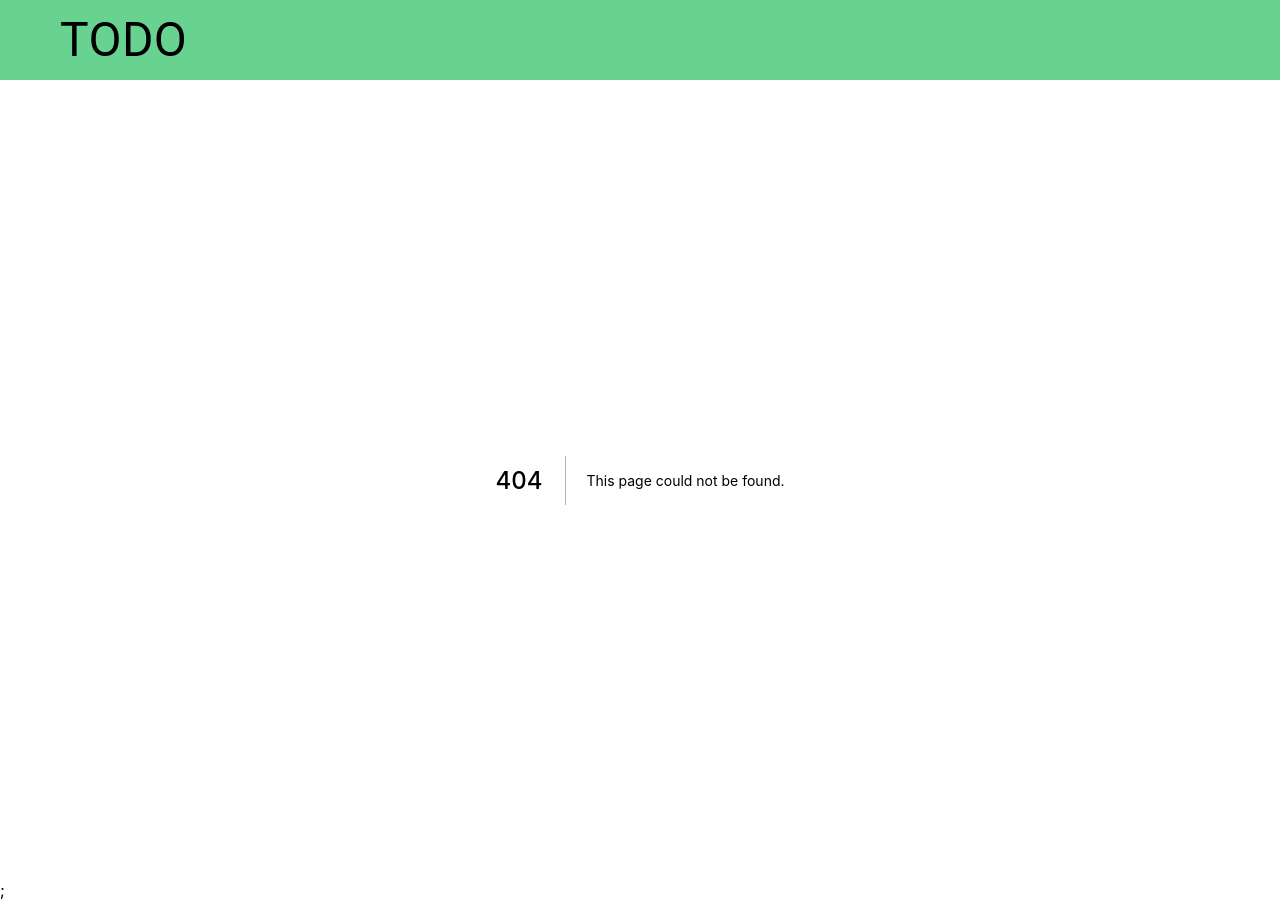
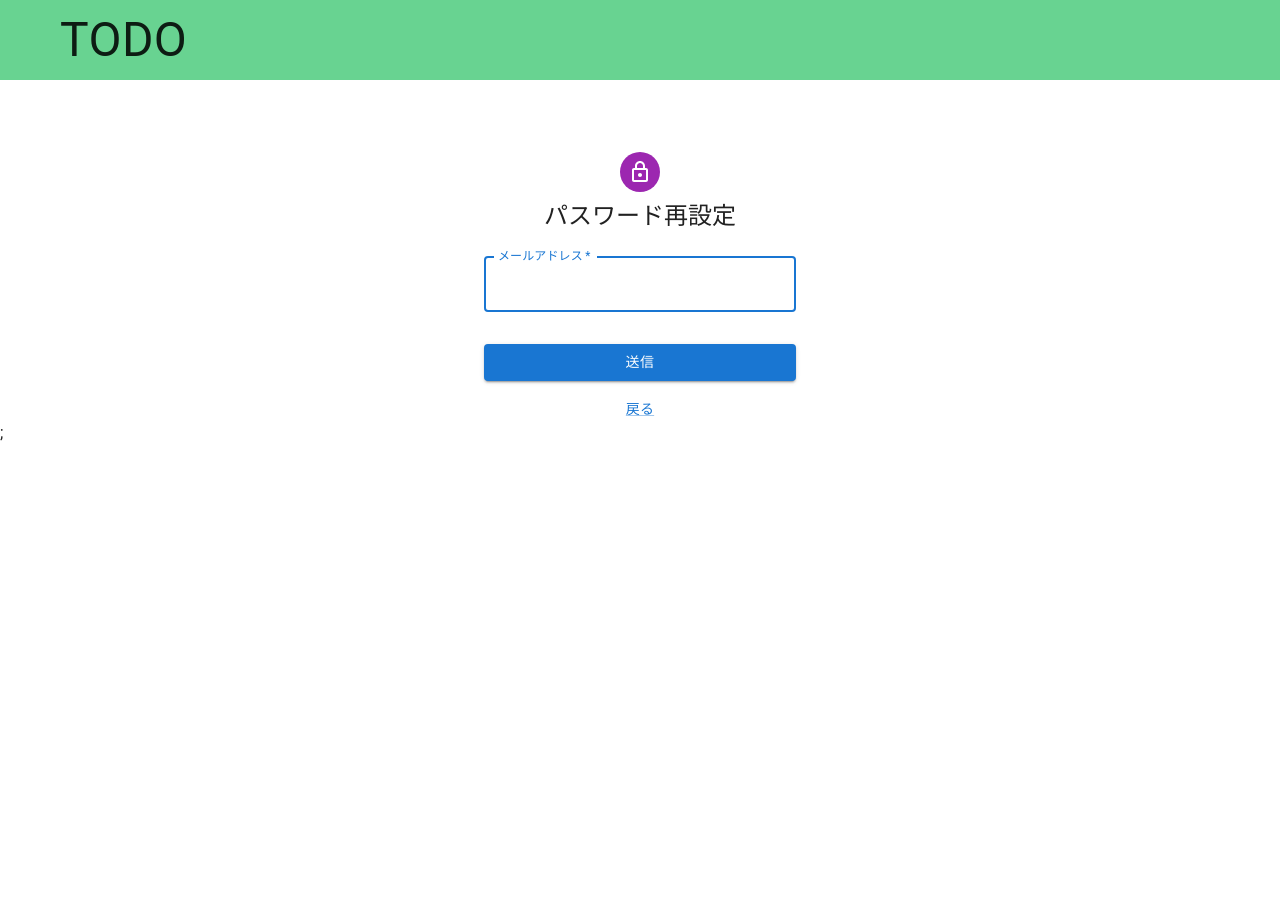
Before and after one commit to if-mentor/next_fire_todo_5, a Next.js app: page /forgotPassword in a window 1280 px wide. Before the commit this address had no page. After the commit the page ends 800 px from the top, so only its background shows below. Built offline with nearby package versions, Linux system fonts and the light colour scheme; no server answers.

Commit message:
add:forgotPassword.tsx usePasswordReset.tsx update:login.tsx forgotPassword.tsxへのリンク

```diff
--- /dev/null
+++ b/src/hooks/usePasswordReset.ts
@@ -0,0 +1,30 @@
+import { FirebaseError } from '@firebase/util'
+import {
+  sendPasswordResetEmail,
+  getAuth,
+  signInWithEmailAndPassword
+} from 'firebase/auth'
+import { useRouter } from 'next/router'
+import { useState } from 'react'
+import { auth } from '../firebaseConfig'
+
+export const usePasswordReset = () => {
+  const router = useRouter()
+  const [success, setSuccess] = useState(false)
+  const [error, setError] = useState(null)
+
+  function passwordReset(email: string) {
+    sendPasswordResetEmail(auth, email)
+      .then(() => {
+        console.log(email)
+        setSuccess(true)
+        router.push("/login")
+      })
+      .catch(err => {
+        console.log(err.message)
+        setError(err.message)
+      })
+  }
+
+  return { success, error, passwordReset }
+}
--- /dev/null
+++ b/src/pages/forgotPassword.tsx
@@ -0,0 +1,81 @@
+import React, { useState } from "react"
+import {
+  Avatar,
+  Alert,
+  Button,
+  CssBaseline,
+  TextField,
+  Box,
+  Typography,
+  Container,
+  Grid,
+  Link,
+} from "@mui/material"
+import LockOutlinedIcon from "@mui/icons-material/LockOutlined"
+import { usePasswordReset } from "../hooks/usePasswordReset"
+
+export default function PasswordReset() {
+  const [email, setEmail] = useState("")
+  const { success, error, passwordReset } = usePasswordReset()
+
+  const handleSubmit = (event: React.FormEvent<HTMLFormElement>) => {
+    event.preventDefault()
+    passwordReset(email)
+  }
+
+  return (
+    <Container component="main" maxWidth="xs">
+      <CssBaseline />
+      <Box
+        sx={{
+          marginTop: 8,
+          display: "flex",
+          flexDirection: "column",
+          alignItems: "center",
+        }}
+      >
+        <Avatar sx={{ m: 1, bgcolor: "secondary.main" }}>
+          <LockOutlinedIcon />
+        </Avatar>
+        <Typography component="h1" variant="h5">
+          パスワード再設定
+        </Typography>
+        <Box component="form" onSubmit={handleSubmit} noValidate sx={{ mt: 1 }}>
+          <TextField
+            margin="normal"
+            required
+            fullWidth
+            id="email"
+            label="メールアドレス"
+            name="email"
+            autoComplete="email"
+            autoFocus
+            value={email}
+            onChange={e => setEmail(e.target.value)}
+          />
+          <Button
+            type="submit"
+            fullWidth
+            variant="contained"
+            sx={{ mt: 3, mb: 2 }}
+          >
+            送信
+          </Button>
+          <Grid container sx={{ justifyContent: "center" }}>
+            <Grid item>
+              <Link href="login" variant="body2">
+                戻る
+              </Link>
+            </Grid>
+          </Grid>
+        </Box>
+      </Box>
+      {error && (
+        <Alert severity="error">メールアドレスに送信できませんでした</Alert>
+      )}
+      {success && (
+        <Alert severity="success">メールアドレスに送信しました</Alert>
+      )}
+    </Container>
+  )
+}
```
Also changed, not shown: src/pages/login.tsx (+4 -16 lines).
